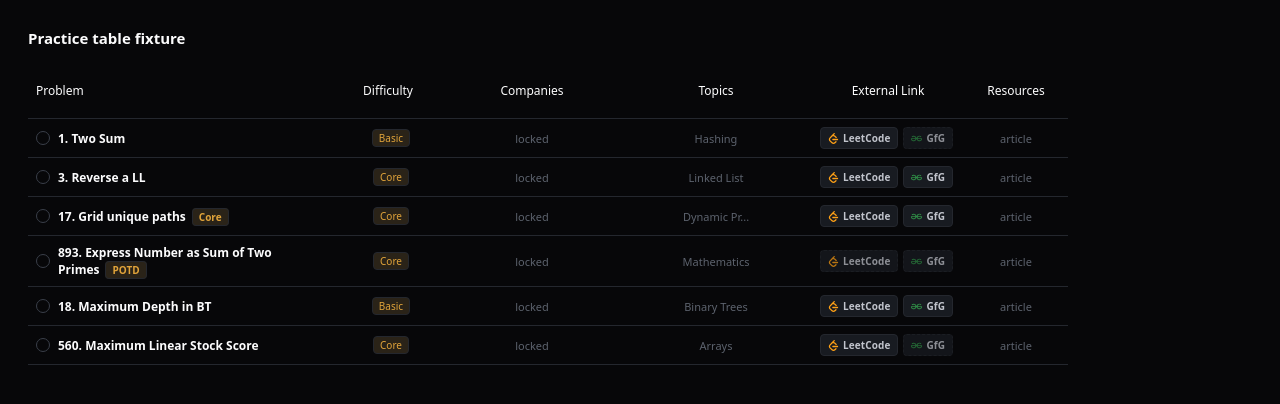
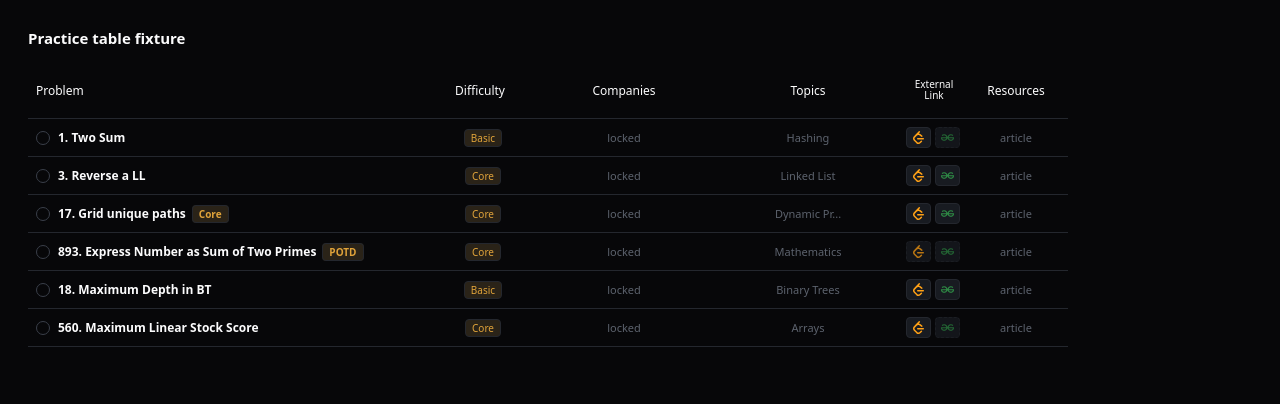
Before and after one commit to parthpatidar03/TUF_Redirect_Extension, a browser extension: page tools/fixture.html in a window 1280 px wide. Drawn offline with Linux system fonts and the light colour scheme.

Commit message:
shrink the column so it stops pushing resources off the table
measured it on the live page: the problem column is flex-1 with a 12rem
floor, so once it bottoms out there is only about 60px of slack before
the container starts scrolling. my 136px column was overflowing by 76
and clipping resources.

the column is 56px now and the links are icon only, with the judge name
in the tooltip and kept for screen readers. that also matches their own
resources column, which is icon only too. the whole table fits again.

```diff
--- a/scripts/content.js
+++ b/scripts/content.js
@@ -17,7 +17,14 @@
   const CELL_CLASS = 'tufr-cell';
   const HEAD_CLASS = 'tufr-head';
   const LINKS_CLASS = 'tufr-links';
-  const COLUMN_WIDTH = '8.5rem';
+  /*
+   * Their Problem column is flex-1 with a 12rem floor, so once it bottoms out
+   * the table has only about 60px of slack before it starts scrolling and
+   * clipping the Resources column. The column is sized to fit inside that, and
+   * the links are icon-only for the same reason, which also matches their own
+   * icon-only Resources column.
+   */
+  const COLUMN_WIDTH = '3.5rem';
   const SVG_NS = 'http://www.w3.org/2000/svg';
 
   // Simple Icons brand marks, path data only. Built with the DOM rather than
@@ -102,6 +109,8 @@
     cell.style.flex = '0 0 ' + COLUMN_WIDTH;
     cell.style.width = COLUMN_WIDTH;
     cell.style.minWidth = COLUMN_WIDTH;
+    cell.style.paddingLeft = '2px';
+    cell.style.paddingRight = '2px';
   }
 
   /** The column sits just before Resources, or last if there is no such cell. */
--- a/styles/content.css
+++ b/styles/content.css
@@ -7,9 +7,12 @@
  */
 
 .tufr-head {
-  font-size: 12px;
+  /* Their header cells are nowrap; this one needs two lines to fit the width. */
+  font-size: 10px;
   font-weight: 500;
+  line-height: 1.15;
   text-align: center;
+  white-space: normal;
 }
 
 .tufr-cell {
@@ -20,7 +23,7 @@
   display: flex;
   align-items: center;
   justify-content: center;
-  gap: 5px;
+  gap: 4px;
   flex-wrap: nowrap;
 }
 
@@ -33,8 +36,8 @@
 .tufr-link {
   display: inline-flex;
   align-items: center;
-  gap: 4px;
-  padding: 2px 7px;
+  justify-content: center;
+  padding: 3px 5px;
   border: 1px solid var(--color-border, #24272e);
   border-radius: var(--radius-sm, 4px);
   background: var(--color-card-3, #181b21);
@@ -66,9 +69,32 @@
   display: none;
 }
 
+/* Icon only in the table: the name is in the tooltip and read out to screen
+   readers, and the column has no room for it. */
+.tufr-link span {
+  position: absolute;
+  width: 1px;
+  height: 1px;
+  margin: -1px;
+  padding: 0;
+  overflow: hidden;
+  clip-path: inset(50%);
+  white-space: nowrap;
+}
+
+.tufr-links--heading .tufr-link { gap: 4px; padding: 2px 7px; }
+.tufr-links--heading .tufr-link span {
+  position: static;
+  width: auto;
+  height: auto;
+  margin: 0;
+  overflow: visible;
+  clip-path: none;
+}
+
 .tufr-link svg {
-  width: 11px;
-  height: 11px;
+  width: 13px;
+  height: 13px;
   flex: 0 0 auto;
 }
 
@@ -84,9 +110,3 @@
 .tufr-link--search:hover {
   opacity: 1;
 }
-
-/* Narrow layouts drop the labels and keep just the marks. */
-@media (max-width: 900px) {
-  .tufr-link span { display: none; }
-  .tufr-link { padding: 3px 5px; }
-}
```
